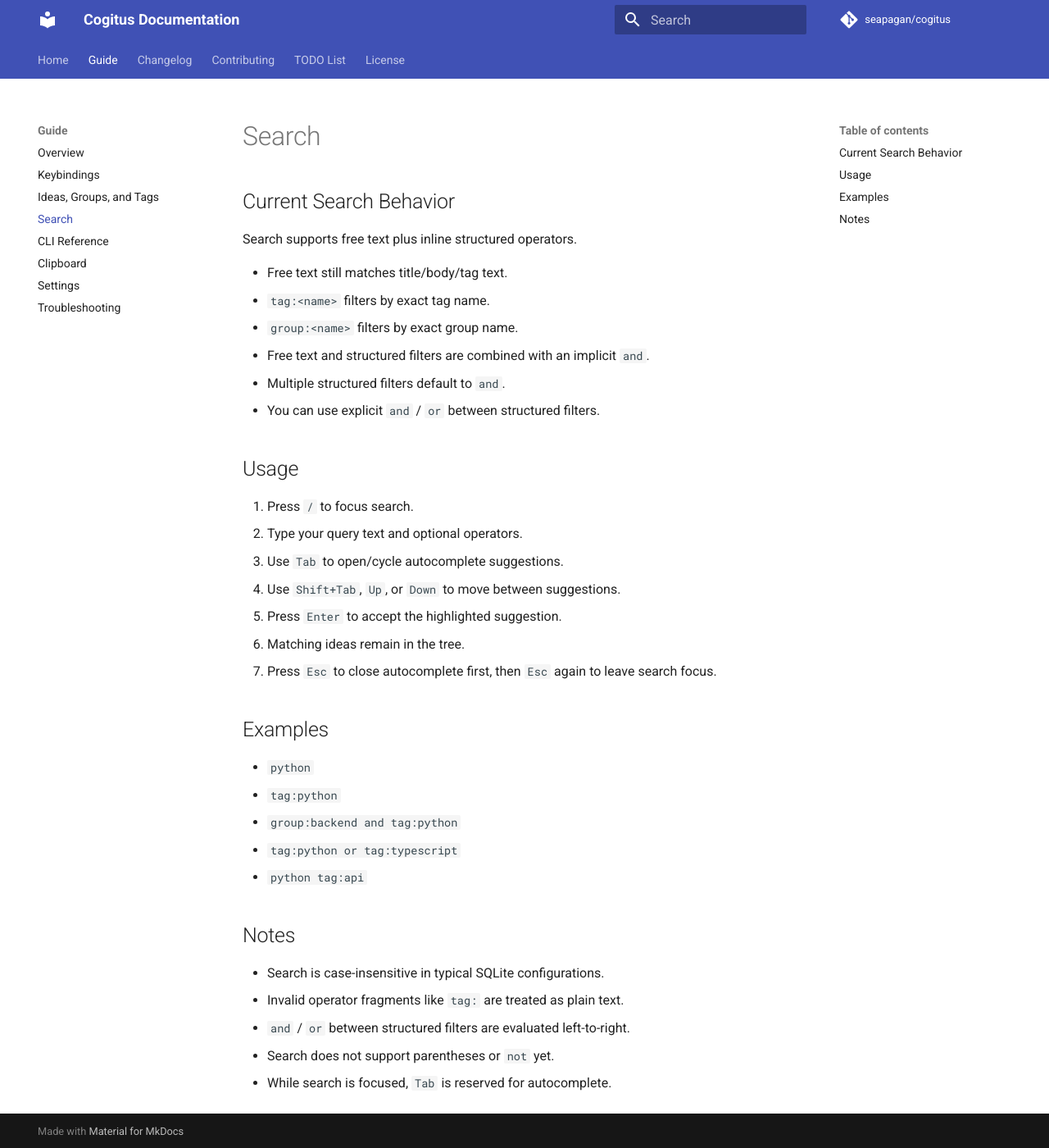
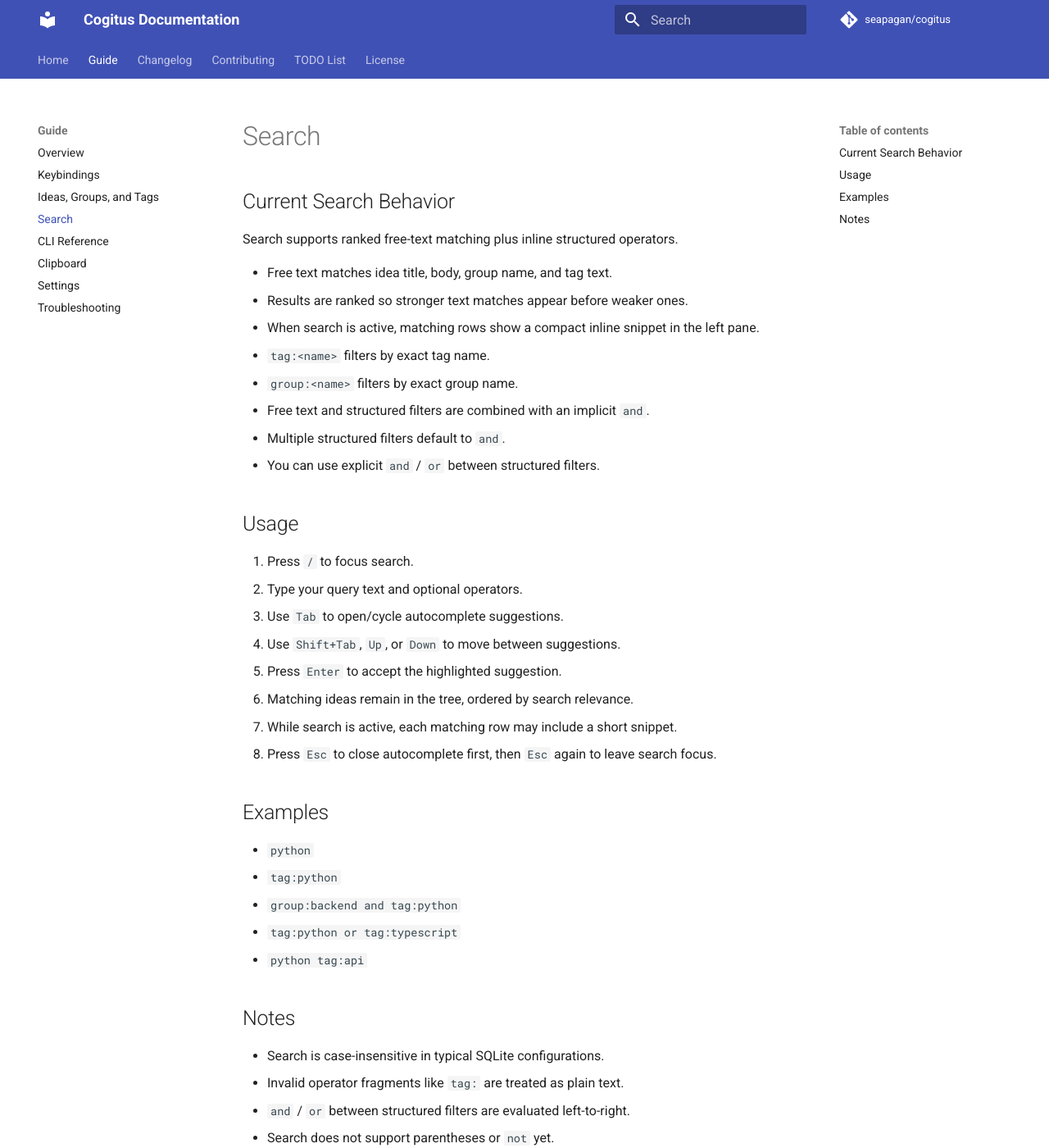
Before and after one commit to seapagan/cogitus, an MkDocs documentation site: the page built from docs/user-guide/search.md, in a window 1280 px wide and 1400 px high. Shown: the whole window at 82% size. Built offline with MkDocs 1.6.1 and Material for MkDocs 9.7.7, drawn with Linux system fonts in a browser that asks for light colours; comment, search, counter and statistics services are not loaded; some of the changed text lies outside the part shown.

Commit message:
update search docs

```diff
--- a/docs/user-guide/search.md
+++ b/docs/user-guide/search.md
@@ -2,9 +2,12 @@
 
 ## Current Search Behavior
 
-Search supports free text plus inline structured operators.
+Search supports ranked free-text matching plus inline structured operators.
 
-- Free text still matches title/body/tag text.
+- Free text matches idea title, body, group name, and tag text.
+- Results are ranked so stronger text matches appear before weaker ones.
+- When search is active, matching rows show a compact inline snippet in the
+  left pane.
 - `tag:<name>` filters by exact tag name.
 - `group:<name>` filters by exact group name.
 - Free text and structured filters are combined with an implicit `and`.
@@ -18,8 +21,9 @@
 3. Use `Tab` to open/cycle autocomplete suggestions.
 4. Use `Shift+Tab`, `Up`, or `Down` to move between suggestions.
 5. Press `Enter` to accept the highlighted suggestion.
-6. Matching ideas remain in the tree.
-7. Press `Esc` to close autocomplete first, then `Esc` again to leave
+6. Matching ideas remain in the tree, ordered by search relevance.
+7. While search is active, each matching row may include a short snippet.
+8. Press `Esc` to close autocomplete first, then `Esc` again to leave
    search focus.
 
 ## Examples
@@ -36,4 +40,7 @@
 - Invalid operator fragments like `tag:` are treated as plain text.
 - `and` / `or` between structured filters are evaluated left-to-right.
 - Search does not support parentheses or `not` yet.
+- Plain word queries use prefix-style text matching.
+- Punctuation-heavy plain-text queries fall back to the broader legacy
+  substring behavior when needed.
 - While search is focused, `Tab` is reserved for autocomplete.
```
Also changed, not shown: docs/getting-started/quickstart.md (+2 -1 lines).
